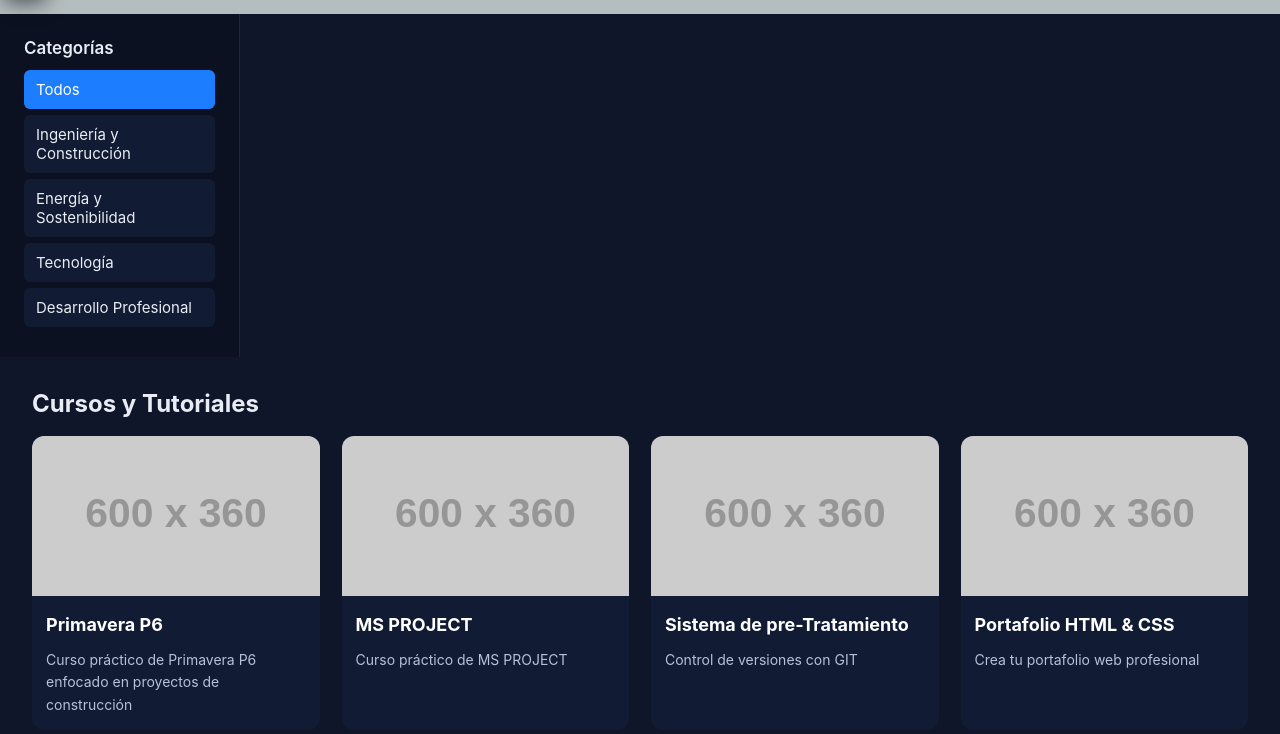
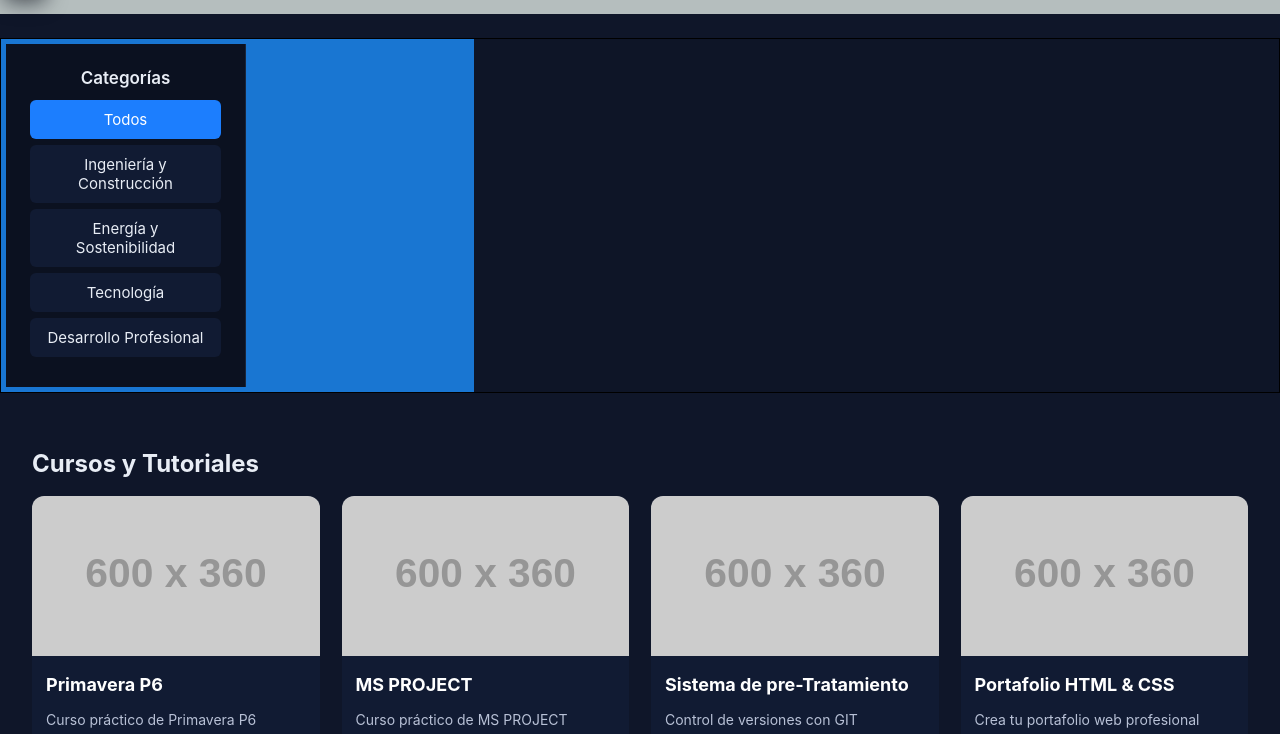
Before and after one commit to JOSEA2990/GNOSIVID, a plain HTML site: page cursos.html in a window 1280 px wide. Shown: the part 50-784 px from the top of the page. Drawn offline with Linux system fonts and the light colour scheme; placeholder pictures from the web are drawn by us.

Commit message:
Update7
Division de Pantalla

```diff
--- a/Style.css
+++ b/Style.css
@@ -246,11 +246,7 @@
     }
 }
 
-.Superior{
-    height: 40px;
-    display:inline-flex;
-}
-
+/* Formato de encabezado y pie de pagina */
 .Encabezado{
     height: 8vh;
     background-color: #b5bebe;
@@ -271,6 +267,7 @@
     font-size: 1rem;
 }
 
+/* Formato de LOGO */
 .brand{display:flex;gap:12px;align-items:center;padding:3px; margin-bottom:14px}
 
 .logo{width:44px;height:44px;border-radius:10px;background:linear-gradient(135deg,#2dd4bf,#06b6d4);display:flex;align-items:center;justify-content:center;font-weight:700;color:#022;box-shadow:0 6px 20px rgba(3,7,18,0.6)}
@@ -279,6 +276,7 @@
 
 .muted{color:black;font-size:13px}
 
+/* Formato de barra de volver */
 .topbar {
     width: 100%;
     padding: 10px 20px;
@@ -302,3 +300,31 @@
 .back-topbar:hover {
     background: rgba(255,255,255,0.1);
 }
+
+/* formato para la division de la pantalla */
+    .containerFLEX {
+        display: flex;
+    }
+
+    .boxFLEX {
+        min-width: 15vw;
+        width: 37%;
+        padding: 5px;
+        background-color: #1976d2;
+        text-align: center;
+        border: 1px solid #000;
+        margin: 1.5rem auto;
+        border-right: 0px #1976d2;
+        align-items:flex-start;
+        justify-content: center;
+    }
+    .boxFLEX:nth-child(2) {
+        min-width: 20vw;
+        width: 63%;
+        padding: 5px;
+        background-color: rgba(0, 0, 0, 0.05);
+        text-align: center;
+        border: 1px solid #000;
+        margin: 1.5rem auto;
+        border-left: 0px #1976d2;
+    }
--- a/cursos.html
+++ b/cursos.html
@@ -20,6 +20,8 @@
         </div>
     </div>
 
+    <div class ="containerFLEX">
+        <div class ="boxFLEX">
             <aside class="sidebar">
             <h3>Categorías</h3>
             <div id="categories">
@@ -30,6 +32,13 @@
             <div class="cat-item" data-cat="profesional">Desarrollo Profesional</div>
             </div>
             </aside>
+        </div>
+        <div class ="boxFLEX">
+
+        </div>
+    </div>
+
+
 
     <main>
     <h2>Cursos y Tutoriales</h2>
@@ -45,7 +54,7 @@
         <!--- <a class="download-button" href="https://aw8s3htyhiqko7f1.public.blob.vercel-storage.com/2025%20Hoja%20de%20vida%20Jose%20Martinez%20-%20completa.pdf" download>
         <i class="fas fa-download"></i> Descargar PDF
         </a> -->
-        <p>---------------------------------------------</p>
+        <p>----------------------------------------------------</p>
         <p>Derechos reservados: Jose M.</p>
     </footer>
 
```
Lines whose indentation alone changed are shown as unchanged.
